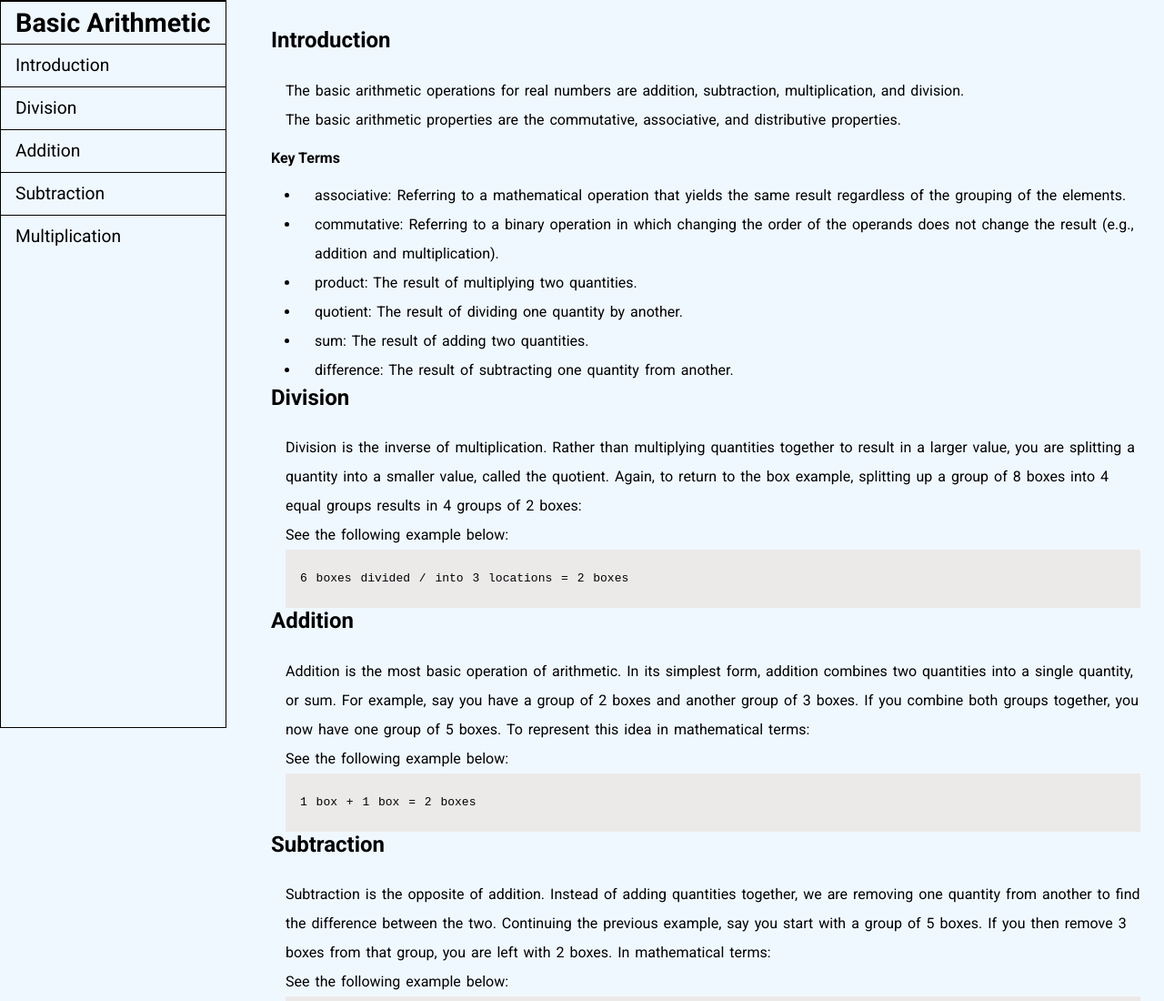
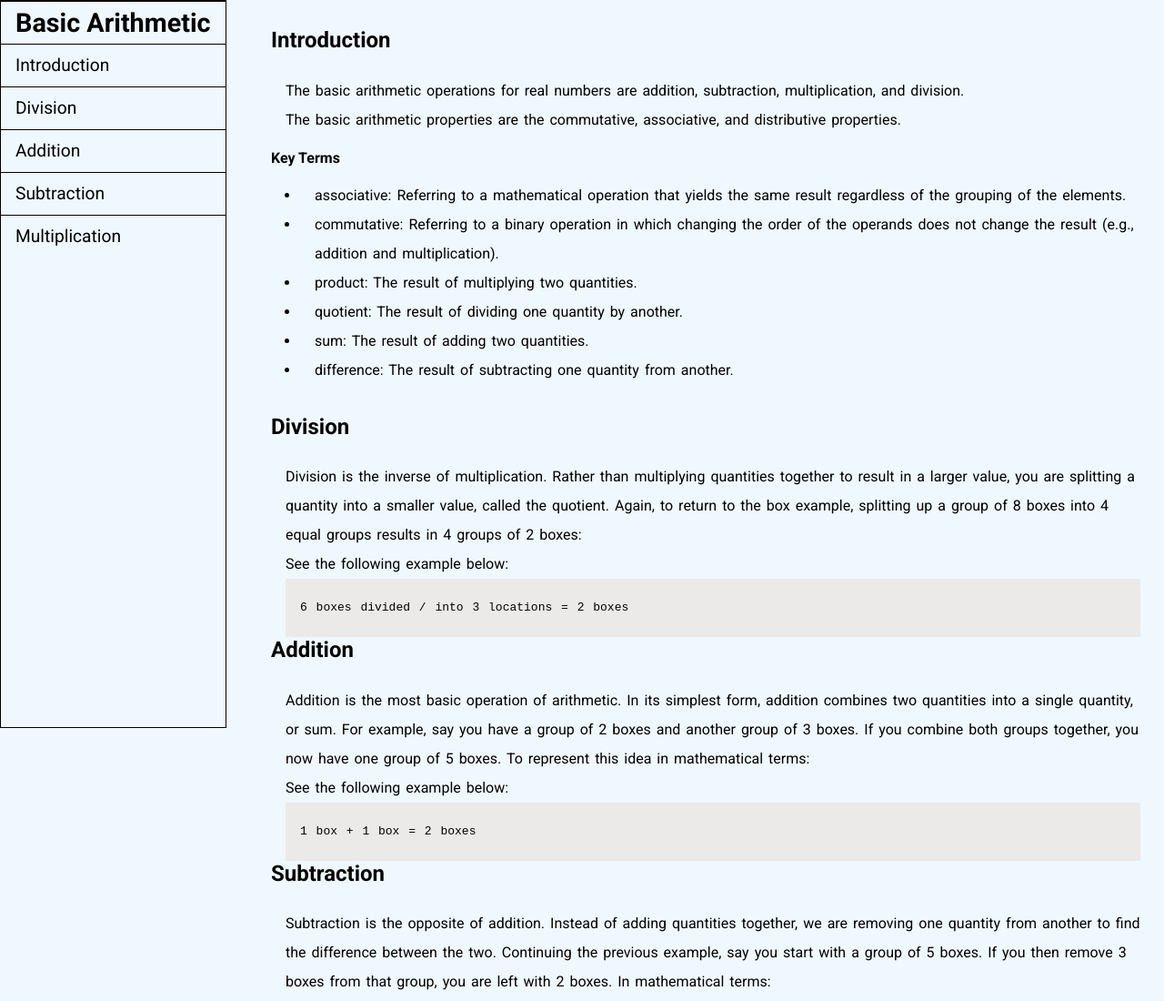
Before and after one commit to abdikasa/My-FCC-Submission---Build-a-Technical-Documentation-Page, a plain HTML site: page index.html in a window 1280 px wide. Shown: the top 1100 px of the page at 91% size. Drawn offline with Linux system fonts and the light colour scheme.

Commit message:
Added more padding to intro

```diff
--- a/style.css
+++ b/style.css
@@ -22,7 +22,7 @@ a {
   min-height: 22vh;
 }
 
-#intro {
+#INTRODUCTION {
   padding-bottom: 2rem;
 }
 
```
